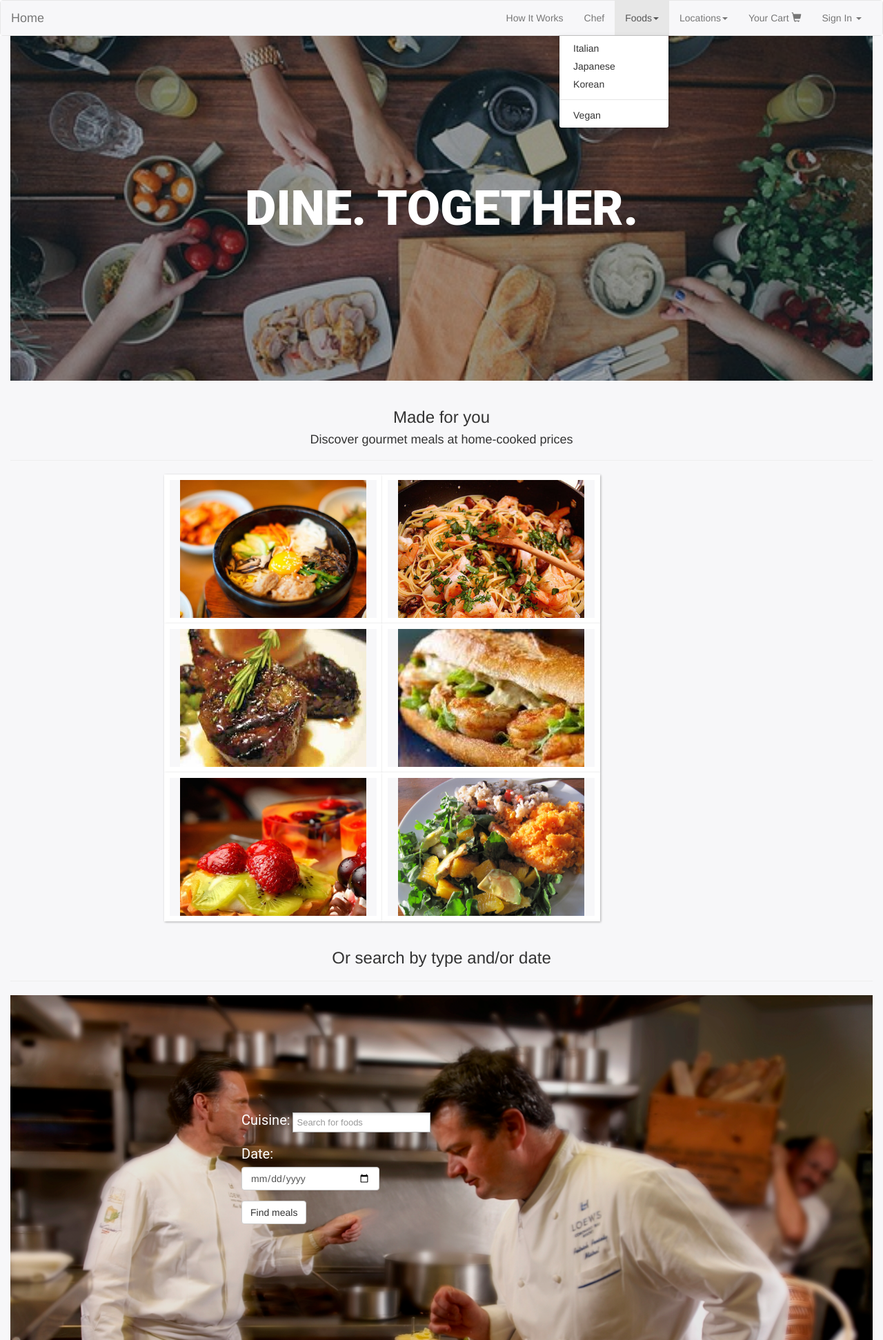
After one commit to lannify/food, a CodeIgniter app: template application/views/landing.php in a window 1280 px wide, after a click on "Foods". The commit adds this page. Shown: the whole page at 69% size. Run offline with CodeIgniter, Linux system fonts and the light colour scheme; the template is opened without the code that fills it, so the values that code supplies are empty; some libraries are stand-ins or nearby versions.

Commit message:
minor changes on nav

```diff
--- /dev/null
+++ b/application/views/landing.php
@@ -0,0 +1,272 @@
+<!DOCTYPE html>
+<html lang="en">
+  <head>
+    <meta charset="utf-8">
+    <meta http-equiv="X-UA-Compatible" content="IE=edge">
+    <meta name="viewport" content="width=device-width, initial-scale=1">
+    <title>Home page</title>
+    <link href="/assets/css/bootstrap.min.css" rel="stylesheet">
+    <link href="/assets/css/main.css" rel="stylesheet">
+    <link href="/assets/css/bootstrap-chosen.css" rel="stylesheet">
+    <link href="/assets/css/chosen/chosen.css" rel="stylesheet">
+    <link href="/assets/css/ihover.css" rel="stylesheet">
+  </head>
+  <body>
+    <nav class="navbar navbar-default">
+      <div class="container-fluid">
+        <div class="navbar-header">
+          <button type="button" class="navbar-toggle collapsed" data-toggle="collapse" data-target="#bs-example-navbar-collapse-1" aria-expanded="false">
+            <span class="sr-only">Toggle navigation</span>
+            <span class="icon-bar"></span>
+            <span class="icon-bar"></span>
+            <span class="icon-bar"></span>
+          </button>
+          <a class="navbar-brand" href="#">Home</a>
+        </div>
+        <div class="collapse navbar-collapse" id="bs-example-navbar-collapse-1">
+
+          <ul class="nav navbar-nav navbar-right">
+            <li><a href="#">How It Works</a></li>
+
+            <li><a href="/views/chef">Chef</a></li>
+
+            <li class="dropdown">
+              <a href="#" class="dropdown-toggle" data-toggle="dropdown" role="button" aria-haspopup="true" aria-expanded="false">Foods<span class="caret"></span></a>
+              <ul class="dropdown-menu">
+                <li><a href="#">Italian</a></li>
+                <li><a href="#">Japanese</a></li>
+                <li><a href="#">Korean</a></li>
+                <li role="separator" class="divider"></li>
+                <li><a href="#">Vegan</a></li>
+              </ul>
+            </li>
+            <li class="dropdown">
+              <a href="#" class="dropdown-toggle" data-toggle="dropdown" role="button" aria-haspopup="true" aria-expanded="false">Locations<span class="caret"></span></a>
+              <ul class="dropdown-menu">
+                <li><a href="#">San Jose</a></li>
+                <li><a href="#">San Francisco</a></li>
+                <li><a href="#">New York</a></li>
+                <li role="separator" class="divider"></li>
+                <li><a href="#">Paris</a></li>
+              </ul>
+            </li>
+            <li><a href="#">Your Cart <span class= "glyphicon glyphicon-shopping-cart"></span></a></li>
+            <li class="dropdown">
+
+            <!-- Modal for Login & Register-->
+
+            <a class="dropdown-toggle" href="#" data-toggle="modal" data-target="#myModal">Sign In <strong class="caret"></strong></a>
+            <div class="modal fade" id="myModal" tabindex="-1" role="dialog"
+                aria-labelledby="myModalLabel" aria-hidden="true">
+                <div class="modal-dialog">
+                <div class="modal-content">
+                     <!-- Modal Header -->
+                 <div class="modal-header">
+                    <button type="button" class="close"
+                            data-dismiss="modal">
+                       <span aria-hidden="true">&times;</span>
+                       <span class="sr-only">Close</span>
+                </button>
+                <h4 class="modal-title" id="myModalLabel">
+                    Login
+                </h4>
+            </div>
+            <!-- Modal Body -->
+            <div class="modal-body">
+            <!-- Login Form -->
+<?php
+
+            if($this->session->flashdata("login_error")){
+                echo $this->session->flashdata("login_error");
+            }
+?>
+              <form class="form-horizontal" role="form" action="/users/user_login" method="post">
+                    <input type="text" name="email" class="form-control" id="email" placeholder="Email"><br>
+                    <input type="password" name="password" class="form-control" id="password" placeholder="Password"><br>
+                    <input type="submit" class="btn btn-default" value='Sign In'>
+              </form>
+              <!-- Registeration Form -->
+              <div class="modal-header">
+                <h4 class="modal-title" id="myModalLabel">
+                    Register
+                </h4>
+            </div><br>
+<?php
+                    if($this->session->flashdata("error"))
+                    {
+                        echo $this->session->flashdata("error")."<br>";
+                    }
+?>
+              <form class="form-horizontal" role="form" action="/users/register/" method="post">
+                    <input type="text" name="name" class="form-control" placeholder="Enter Your Name"><br>
+                    <input type="text" name="email" class="form-control" placeholder="Email"><br>
+                    <input type="text" name="phone" class="form-control" placeholder="Phone Number"><br>
+                    <select class="form-control" name="level">
+                                    <option value='0' selected disabled>Do You want to Cook or Eat?</option>
+                                    <option value='2'>Cook</option>
+                                    <option value='3'>Eat</option>
+                    </select><br>
+                    <input type="password" name="password" class="form-control" placeholder="Password"><br>
+                    <input type="password" name="passconf" class="form-control" placeholder="Confirm Password"><br>
+                    <input type="submit" class="btn btn-default" value='Register'>
+            </form>
+            </div>
+        </div>
+        </div>
+        </div>
+          </li>
+          </ul>
+
+        </div><!-- /.navbar-collapse -->
+      </div><!-- /.container-fluid -->
+    </nav>
+
+    <div class="container-fluid">
+      <div class="row">
+        <div class="background-top col-md-12 col-lg-12 col-sm-12">
+          <p>Dine. Together.</p>
+        </div>
+      </div>
+
+      <div class="row">
+        <div class="page-header">
+          <h3>Made for you</h3>
+          <h4>Discover gourmet meals at home-cooked prices</h4>
+        </div>
+        <div class="meals-mid col-md-2 col-lg-2 col-sm-2">
+        </div>
+        <div class="meals-mid col-md-9 col-lg-9 col-sm-9">
+            <div class="col-xs-3 col-md-3 col-lg-3 ih-item square colored effect6 from_top_and_bottom">
+              <a href="#">
+                <div class="img"><img src="/assets/images/meal-korean.jpg" alt="umsik"></div>
+                <div class="info">
+                  <h3>Korean</h3>
+                  <p>Click to discover Korean food near you</p>
+              </div></a>
+            </div>
+            <div class="col-xs-3 col-md-3 col-lg-3 ih-item square colored effect6 from_top_and_bottom">
+              <a href="#">
+                <div class="img"><img src="/assets/images/meal-italian.jpg" alt="italian"></div>
+                <div class="info">
+                  <h3>Italian</h3>
+                  <p>Click to discover Italian food near you</p>
+                </div>
+              </a>
+            </div>
+            <div class="col-xs-3 col-md-3 col-lg-3 ih-item square colored effect6 from_top_and_bottom">
+              <a href="#">
+                <div class="img"><img src="/assets/images/meal-steak.jpg" alt="steak"></div>
+                <div class="info">
+                  <h3>Fine Dining</h3>
+                  <p>Click to discover fine dining near you</p>
+                </div>
+              </a>
+            </div>
+            <div class="col-xs-3 col-md-3 col-lg-3 ih-item square colored effect6 from_top_and_bottom">
+              <a href="#">
+                <div class="img"><img src="/assets/images/meal-sandwich.jpeg" alt="sandwich"></div>
+                <div class="info">
+                  <h3>Seafood</h3>
+                  <p>Click to discover Seafood food near you</p>
+                </div>
+              </a>
+            </div>
+            <div class="col-xs-3 col-md-3 col-lg-3 ih-item square colored effect6 from_top_and_bottom">
+              <a href="#">
+                <div class="img"><img src="/assets/images/meal-dessert.jpg" alt="dessert"></div>
+                <div class="info">
+                  <h3>Sweets</h3>
+                  <p>Click for delicious desserts</p>
+                </div>
+            </a>
+            </div>
+            <div class="col-xs-3 col-md-3 col-lg-3 ih-item square colored effect6 from_top_and_bottom">
+              <a href="#">
+                <div class="img"><img src="/assets/images/meal-vegetarian.jpg" alt="veggie"></div>
+                <div class="info">
+                  <h3>Vegetarian</h3>
+                  <p>Click for vegetarian options</p>
+                </div>
+              </a>
+            </div>
+
+        </div>
+        <div class="meals-mid col-md-1 col-lg-1 col-sm-1">
+        </div>
+      </div> <!-- end middle-row  -->
+
+
+
+      <div class="row">
+        <div class="page-header">
+          <h3>Or search by type and/or date</h3>
+        </div>
+        <div class="background-bottom col-md-12 col-lg-12 col-sm-12">
+          <div class="col-md-3 col-lg-3 col-sm-3"></div>
+          <div class="background-bottom-form col-md-6 col-lg-6 col-sm-6">
+            <form action="" method="post">
+              <div class="form-group">
+                <label for="type" class="control-label">Cuisine:</label>
+                <select class="chosen-select form-control" data-placeholder="Search for foods" style="width:200px;"  name="type" multiple>
+                  <option value></option>
+                  <optgroup label="Asian">
+                    <option value="1">Thai</option>
+                    <option value="2">Korean</option>
+                    <option value="3">Chinese</option>
+                    <option value="4">Japanese</option>
+                  </optgroup>
+                  <optgroup label="Western">
+                    <option value="5">Burgers</option>
+                    <option value="6">Italian</option>
+                    <option value="7">Vegetarian</option>
+                    <option value="8">French</option>
+                  </optgroup>
+                  <optgroup label="Fine Dining">
+                    <option value="9">Seafood</option>
+                    <option value="10">Lobster</option>
+                    <option value="11">Steak</option>
+                    <option value="12">Fish</option>
+                  </optgroup>
+                </select>
+              </div>
+              <div class="form-group">
+                <label for="type" class="control-label">Date:</label>
+                <input type="date" name="date_of_meal" tabindex="1" class="form-control" value="" style="width: 200px;">
+            </div>
+            <input class="btn btn-default" type="submit" value="Find meals">
+            </form>
+          </div> <!-- /.background-bottom-form -->
+          <div class="col-md-3 col-lg-3 col-sm-3"></div>
+        </div> <!-- /.background-bottom -->
+      </div> <!-- /.row -->
+    </div> <!-- /.container-fluid -->
+
+    <!-- jQuery (necessary for Bootstrap's JavaScript plugins) -->
+    <script src="https://ajax.googleapis.com/ajax/libs/jquery/1.11.3/jquery.min.js"></script>
+    <script src="/assets/js/bootstrap.min.js"></script>
+    <script src="/assets/js/main.js"></script>
+    <script src="/assets/js/chosen.jquery.js" type="text/javascript"></script>
+    <script type="text/javascript">
+      var config = {
+        '.chosen-select'           : {},
+        '.chosen-select-deselect'  : {allow_single_deselect:true},
+        '.chosen-select-no-single' : {disable_search_threshold:10},
+        '.chosen-select-no-results': {no_results_text:'Oops, nothing found!'},
+        '.chosen-select-width'     : {width:"95%"}
+      }
+      for (var selector in config) {
+        $(selector).chosen(config[selector]);
+      }
+    </script>
+    <script type="text/javascript">
+    $(document).ready(function() {
+      $('.mask').hover(
+        function(){
+          $(this).find(".thumbnail").addClass("lowerOpacity");
+        }, function(){
+          $(this).find(".thumbnail").removeClass("lowerOpacity");
+      })
+    });
+    </script>
+  </body>
+</html>
```
Also changed, not shown: application/views/chef.php (+9 -23 lines), application/views/customer.php (+11 -23 lines).
